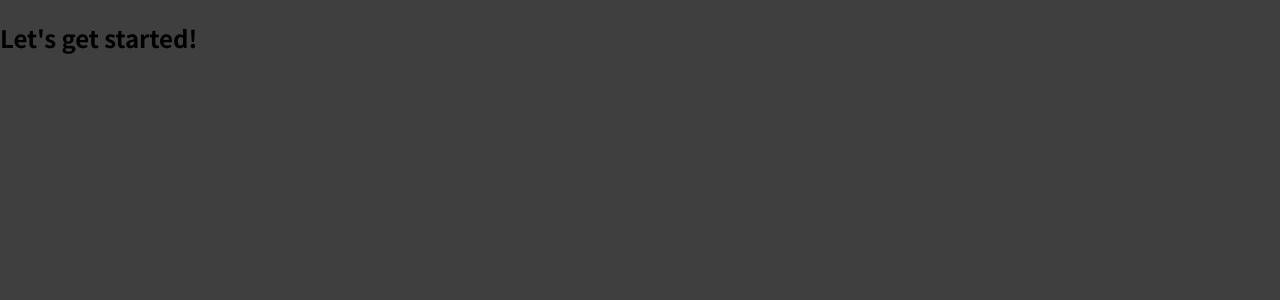
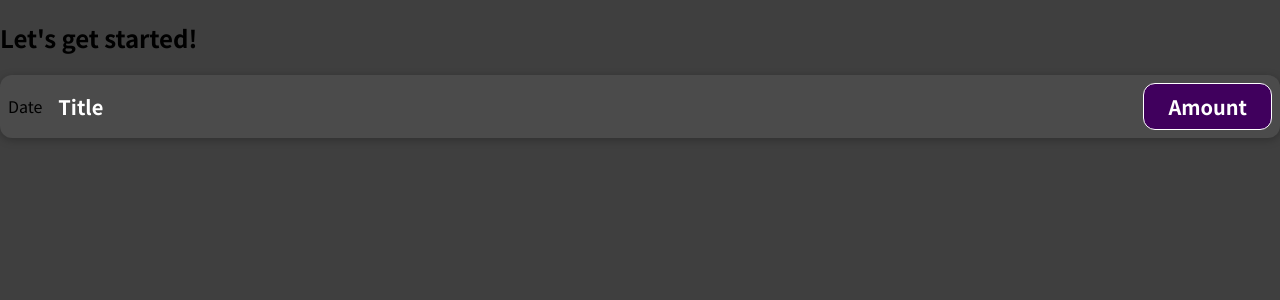
Before and after one commit to keniabalestra/expense-tracker-react, a React (Create React App) app: page / in a window 1280 px wide. Shown: the top 300 px of the page. Built offline with nearby package versions, Linux system fonts and the light colour scheme.

Commit message:
Add ExpenseItem component

```diff
--- a/src/App.js
+++ b/src/App.js
@@ -1,7 +1,10 @@
+import ExpenseItem from "./components/ExpenseItem";
+
 function App() {
   return (
     <div>
       <h2>Let's get started!</h2>
+      <ExpenseItem/>
     </div>
   );
 }
--- /dev/null
+++ b/src/components/ExpenseItem.css
@@ -0,0 +1,56 @@
+.expense-item {
+  display: flex;
+  justify-content: space-between;
+  align-items: center;
+  box-shadow: 0 2px 8px rgba(0, 0, 0, 0.25);
+  padding: 0.5rem;
+  margin: 1rem 0;
+  border-radius: 12px;
+  background-color: #4b4b4b;
+}
+
+.expense-item__description {
+  display: flex;
+  flex-direction: column;
+  gap: 1rem;
+  align-items: flex-end;
+  flex-flow: column-reverse;
+  justify-content: flex-start;
+  flex: 1;
+}
+
+.expense-item h2 {
+  color: #3a3a3a;
+  font-size: 1rem;
+  flex: 1;
+  margin: 0 1rem;
+  color: white;
+}
+
+.expense-item__price {
+  font-size: 1rem;
+  font-weight: bold;
+  color: white;
+  background-color: #40005d;
+  border: 1px solid white;
+  padding: 0.5rem;
+  border-radius: 12px;
+}
+
+@media (min-width: 580px) {
+  .expense-item__description {
+    flex-direction: row;
+    align-items: center;
+    justify-content: flex-start;
+    flex: 1;
+  }
+
+  .expense-item__description h2 {
+    font-size: 1.25rem;
+  }
+
+  .expense-item__price {
+    font-size: 1.25rem;
+    padding: 0.5rem 1.5rem;
+  }
+}
--- /dev/null
+++ b/src/components/ExpenseItem.js
@@ -0,0 +1,16 @@
+import React from 'react';
+import './ExpenseItem.css'
+
+function ExpenseItem() {
+  return (
+    <div className="expense-item">
+      <div>Date</div>
+      <div className='expense-item__description'>
+        <h2>Title</h2>
+        <div className='expense-item__price'>Amount</div>
+      </div>
+    </div>
+  );
+}
+
+export default ExpenseItem;
```
